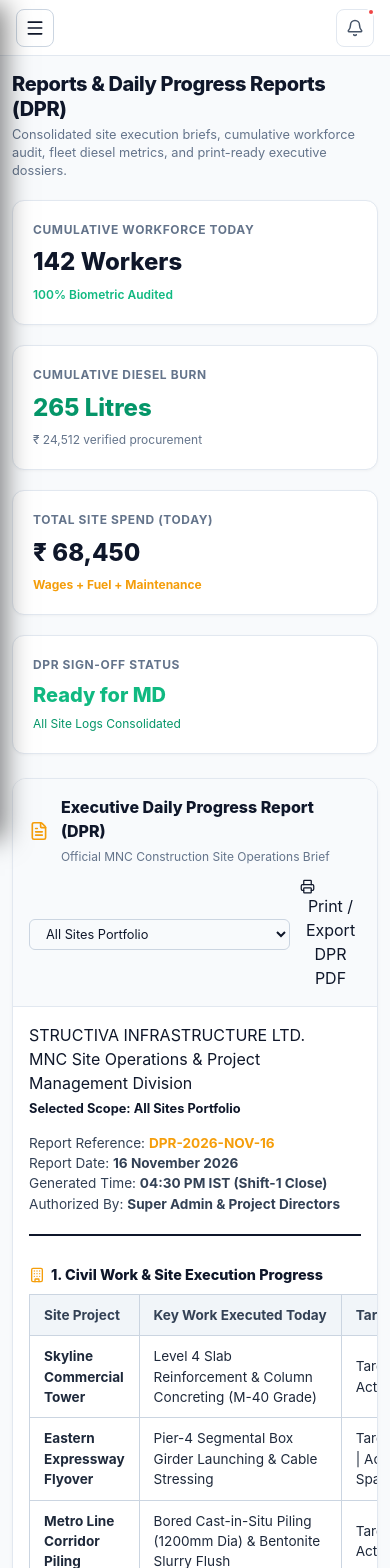
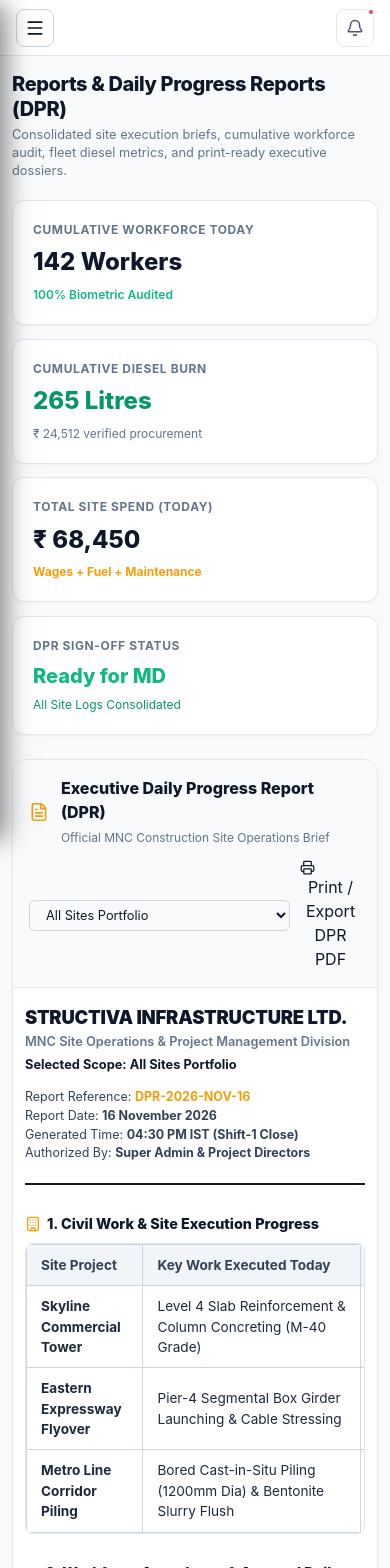
Before and after one commit to dawarepunam/structiva-admin, a Next.js app: page /admin/reports in a window 390 px wide. Shown: the top 1568 px of the page. Built offline with nearby package versions, Linux system fonts and the light colour scheme.

Commit message:
fix(responsive): wrap DPR section 1 civil table in horizontal scroller and optimize 4-card KPI grid

```diff
--- a/src/components/admin/reports/DprReportViewer.module.css
+++ b/src/components/admin/reports/DprReportViewer.module.css
@@ -5,9 +5,10 @@
   width: 100%;
 }
 
+/* KPI Summary Cards Grid */
 .kpiRow {
   display: grid;
-  grid-template-columns: repeat(auto-fit, minmax(220px, 1fr));
+  grid-template-columns: repeat(4, 1fr);
   gap: 1.25rem;
   width: 100%;
 }
@@ -21,6 +22,7 @@
   display: flex;
   flex-direction: column;
   gap: 0.35rem;
+  min-width: 0;
 }
 
 .kpiLabel {
@@ -29,6 +31,9 @@
   color: #64748b;
   text-transform: uppercase;
   letter-spacing: 0.05em;
+  white-space: nowrap;
+  overflow: hidden;
+  text-overflow: ellipsis;
 }
 
 .kpiValue {
@@ -77,21 +82,15 @@
   gap: 14px;
 }
 
-.dprTitleBlock {
-  display: flex;
-  flex-direction: column;
-  gap: 4px;
+.companyTitle {
+  font-size: 1.35rem;
+  font-weight: 900;
+  color: #0f172a;
+  letter-spacing: -0.01em;
 }
 
-.dprMainTitle {
-  font-size: 1.4rem;
-  font-weight: 900;
-  color: #0f172a;
-  margin: 0;
-}
-
-.dprSubTitle {
-  font-size: 0.85rem;
+.companySub {
+  font-size: 0.8rem;
   color: #64748b;
   font-weight: 600;
 }
@@ -103,15 +102,18 @@
   line-height: 1.5;
 }
 
+/* Horizontal Responsive Scroll Container with smooth touch */
 .tableResponsive {
   width: 100%;
   overflow-x: auto;
   -webkit-overflow-scrolling: touch;
+  border: 1px solid #e2e8f0;
+  border-radius: 8px;
 }
 
 .dprTable {
   width: 100%;
-  min-width: 600px;
+  min-width: 680px;
   border-collapse: collapse;
   font-size: 0.85rem;
   text-align: left;
@@ -132,7 +134,19 @@
   color: #1e293b;
 }
 
+/* Responsive Breakpoints */
+@media (max-width: 1200px) {
+  .kpiRow {
+    grid-template-columns: repeat(2, 1fr);
+  }
+}
+
 @media (max-width: 768px) {
+  .kpiRow {
+    grid-template-columns: 1fr;
+    gap: 0.85rem;
+  }
+
   .panelHeader {
     padding: 1rem;
     flex-direction: column;
@@ -140,7 +154,7 @@
   }
 
   .dprSheet {
-    padding: 1rem;
+    padding: 1rem 0.75rem;
   }
 
   .dprHeader {
@@ -150,6 +164,11 @@
 
   .dprMetaBlock {
     text-align: left;
+    font-size: 0.78rem;
+  }
+
+  .companyTitle {
+    font-size: 1.15rem;
   }
 }
 
@@ -183,6 +202,15 @@
     width: 100% !important;
   }
 
+  .tableResponsive {
+    overflow-x: visible !important;
+    border: none !important;
+  }
+
+  .dprTable {
+    min-width: 100% !important;
+  }
+
   .dprHeader {
     border-bottom: 2px solid #000000 !important;
   }
--- a/src/components/admin/reports/DprReportViewer.tsx
+++ b/src/components/admin/reports/DprReportViewer.tsx
@@ -98,6 +98,7 @@ export default function DprReportViewer() {
             <h4 style={{ fontSize: '0.9rem', fontWeight: 800, color: '#0f172a', marginBottom: 8, display: 'flex', alignItems: 'center', gap: 6 }}>
               <Building size={16} color="#f59e0b" /> 1. Civil Work & Site Execution Progress
             </h4>
+            <div className={styles.tableResponsive}>
               <table className={styles.dprTable}>
                 <thead>
                   <tr>
@@ -132,6 +133,7 @@ export default function DprReportViewer() {
                   </tr>
                 </tbody>
               </table>
+            </div>
           </div>
 
           {/* Section 2: Workforce Muster Roll */}
```
Lines whose indentation alone changed are shown as unchanged.
